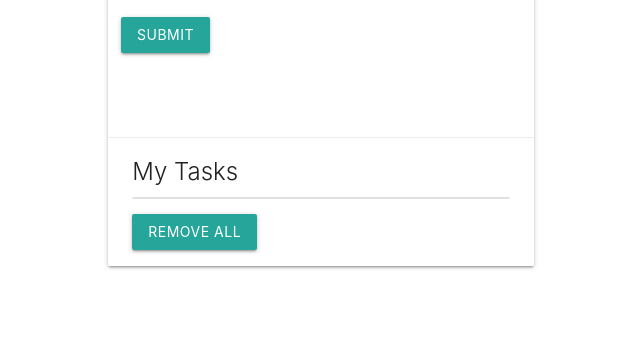
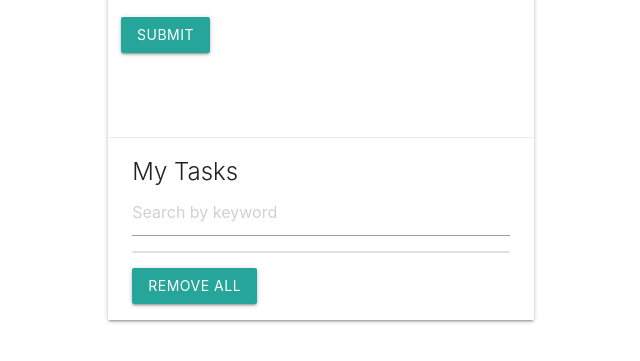
Before and after one commit to bartboulevard/task_list, a plain HTML site: page index.html in a window 1280 px wide. Shown: the part 159-520 px from the top of the page, without its empty margins (95-735 px from the left). Drawn offline with nearby package versions, Linux system fonts and the light colour scheme.

Commit message:
As an user, I can filter tasks [delivers #183463176]

```diff
--- a/app.js
+++ b/app.js
@@ -7,6 +7,7 @@ form.addEventListener('submit', addTask)
 tasklist.addEventListener('click', deleteTask)
 delAllTasks.addEventListener('click', deleteAllTasks)
 document.addEventListener('DOMContentLoaded', getTasks)
+document.addEventListener("keydown", filterTasks)
 
 function addTask(e){
     // create list item
@@ -89,3 +90,16 @@ function getTasks(){
         ul.appendChild(li)
     })
 }
+
+function filterTasks() {
+    let tasks = document.querySelectorAll('li')
+    let search_query = document.getElementById("myInput").value;
+    for (var i = 0; i < tasks.length; i++) {
+        if(tasks[i].innerText.slice(0, -1).toLowerCase()
+            .includes(search_query.toLowerCase())) {
+            tasks[i].hidden = false
+        } else {
+            tasks[i].hidden = true
+        }
+    }
+}
--- a/index.html
+++ b/index.html
@@ -36,6 +36,7 @@
         </div>
         <div class="card-action">
           <span class="card-title" id="task-title">My Tasks</span>
+          <input type="text" id="myInput" onkeyup="filterTasks()" placeholder="Search by keyword">
           <ul class="collection">
           </ul>
           <a href="#" class="btn">Remove all</a>
```
